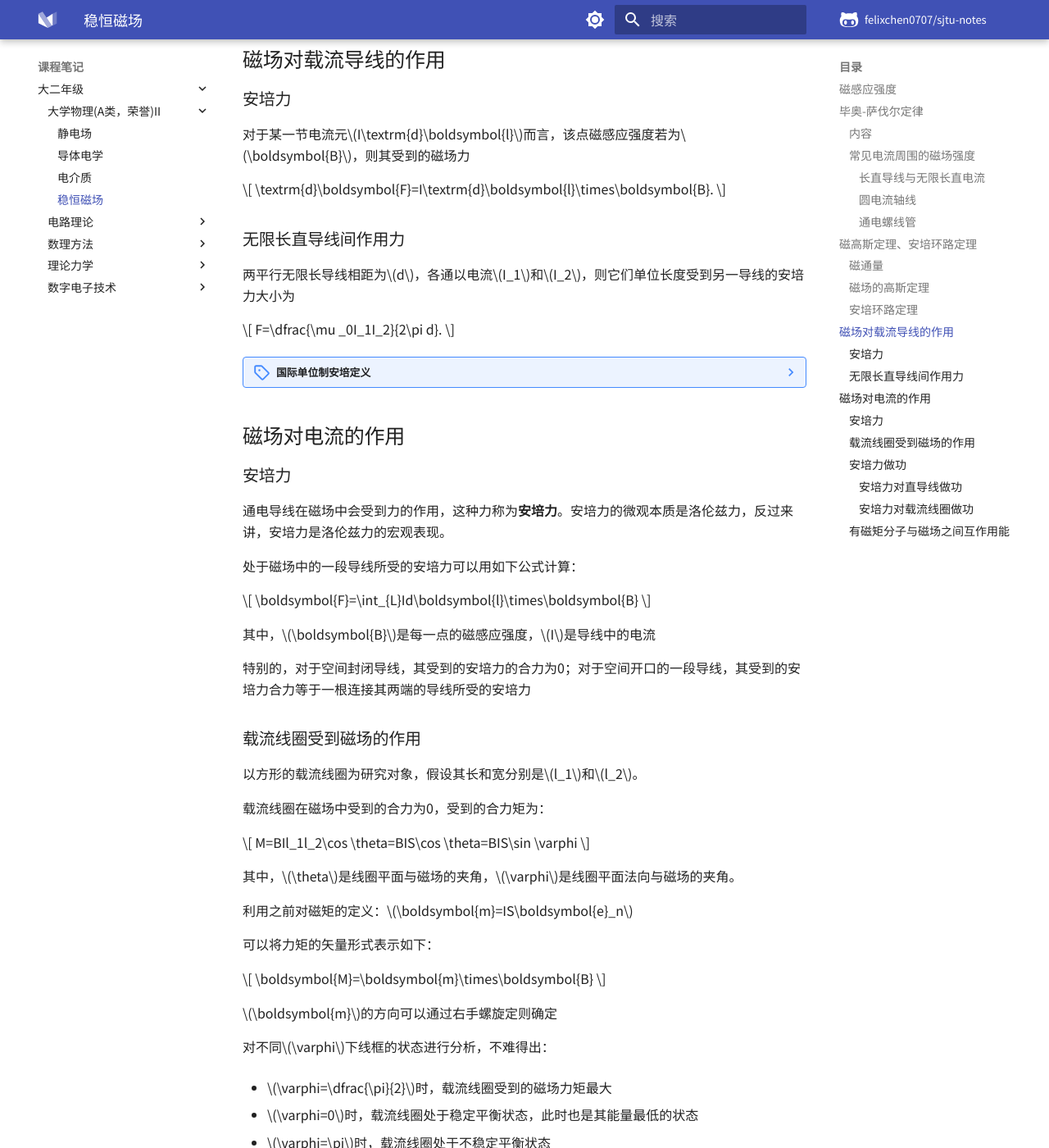
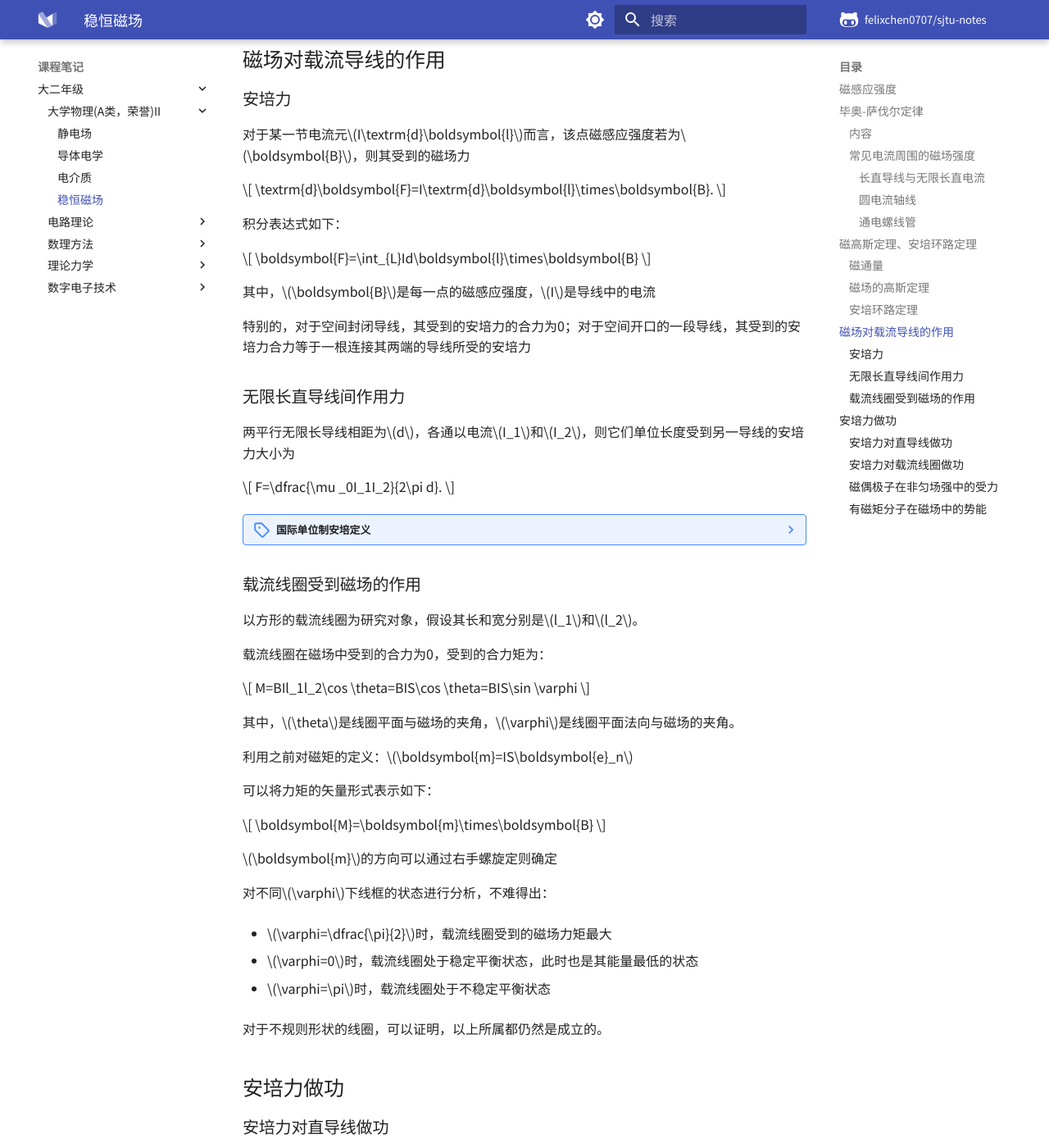
Before and after one commit to glimmeringlight/sjtu-notes, an MkDocs documentation site: the page built from docs/notes/grade2/PHY1252/004.md, in a window 1280 px wide and 1400 px high, scrolled down 2628 px. Shown: the whole window at 82% size. Built offline with MkDocs 1.6.1 and Material for MkDocs 9.7.7, drawn with Linux system fonts in a browser that asks for light colours; a script that is not in the unit is left out; comment, search, counter and statistics services are not loaded; some of the changed text lies outside the part shown.

Commit message:
Update EE

```diff
--- a/docs/notes/grade2/PHY1252/004.md
+++ b/docs/notes/grade2/PHY1252/004.md
@@ -142,6 +142,16 @@
 \textrm{d}\boldsymbol{F}=I\textrm{d}\boldsymbol{l}\times\boldsymbol{B}.
 $$
 
+积分表达式如下：
+
+$$
+\boldsymbol{F}=\int_{L}Id\boldsymbol{l}\times\boldsymbol{B}
+$$
+
+其中，$\boldsymbol{B}$是每一点的磁感应强度，$I$是导线中的电流
+
+特别的，对于空间封闭导线，其受到的安培力的合力为0；对于空间开口的一段导线，其受到的安培力合力等于一根连接其两端的导线所受的安培力
+
 ### 无限长直导线间作用力
 
 两平行无限长导线相距为$d$，各通以电流$I_1$和$I_2$，则它们单位长度受到另一导线的安培力大小为
@@ -160,21 +170,6 @@
     \mu _0=4\pi \times 10^{-7}\textrm{N}/\textrm{A}^2.
     $$
 
-## 磁场对电流的作用
-
-### 安培力
-
-通电导线在磁场中会受到力的作用，这种力称为**安培力**。安培力的微观本质是洛伦兹力，反过来讲，安培力是洛伦兹力的宏观表现。
-
-处于磁场中的一段导线所受的安培力可以用如下公式计算：
-
-$$
-\boldsymbol{F}=\int_{L}Id\boldsymbol{l}\times\boldsymbol{B}
-$$
-
-其中，$\boldsymbol{B}$是每一点的磁感应强度，$I$是导线中的电流
-
-特别的，对于空间封闭导线，其受到的安培力的合力为0；对于空间开口的一段导线，其受到的安培力合力等于一根连接其两端的导线所受的安培力
 
 ### 载流线圈受到磁场的作用
 
@@ -206,11 +201,11 @@
 
 + $\varphi=\pi$时，载流线圈处于不稳定平衡状态
 
-对于不规则形状的线圈，可以证明，以上所属都仍然是成立的
+对于不规则形状的线圈，可以证明，以上所属都仍然是成立的。
 
-### 安培力做功
+## 安培力做功
 
-#### 安培力对直导线做功
+### 安培力对直导线做功
 
 假设轨道间距为$l$，电流保持恒定为$I$，磁场保持恒定为$B$，则安培力对导线所做的功可以计算如下：
 
@@ -220,7 +215,7 @@
 
 其中$\Delta \Phi_m=\Phi_{终}-\Phi_{始}$为磁通量的增量
 
-#### 安培力对载流线圈做功
+### 安培力对载流线圈做功
 
 载流线圈受到的安培力合力为0，因此做功的实际是安培力矩。
 
@@ -240,7 +235,27 @@
 
 值得一提的是，实际上，磁场的均匀与否并不影响上述结论的成立，但是**电流的大小和方向一定要保持不变**，才能使上述结论成立
 
-### 有磁矩分子与磁场之间互作用能
+### 磁偶极子在非匀场强中的受力
+
+利用安培力做功公式，可以算出磁偶极子在非匀强场的受力。将磁偶极子沿$x$方向运动，安培力做功
+
+$$
+F\textrm{d}x=I\bigg[(B_1+\dfrac{\partial B}{\partial x})S-B_1S\bigg]=\dfrac{\partial B}{\partial x}IS\textrm{d}x.
+$$
+
+于是
+
+$$
+F_x=\boldsymbol{m}\cdot \dfrac{\partial \boldsymbol{B}}{\partial x}.
+$$
+
+推广得
+
+$$
+F=(\boldsymbol{m}\cdot \nabla)\boldsymbol{B}.
+$$
+
+### 有磁矩分子在磁场中的势能
 
 对于磁矩为$\boldsymbol{m}$的分子在磁场中的能量：
 
--- a/mkdocs.yml
+++ b/mkdocs.yml
@@ -259,6 +259,7 @@
         - notes/grade2/EE0501/001.md
         - notes/grade2/EE0501/002.md
         - notes/grade2/EE0501/003.md
+        - notes/grade2/EE0501/004.md
       - 数理方法:
         - notes/grade2/MATH1206/001.md
         - notes/grade2/MATH1206/002.md
```
Also changed, not shown: docs/notes/grade2/EE0501/004.md (added, +235 -0 lines).
